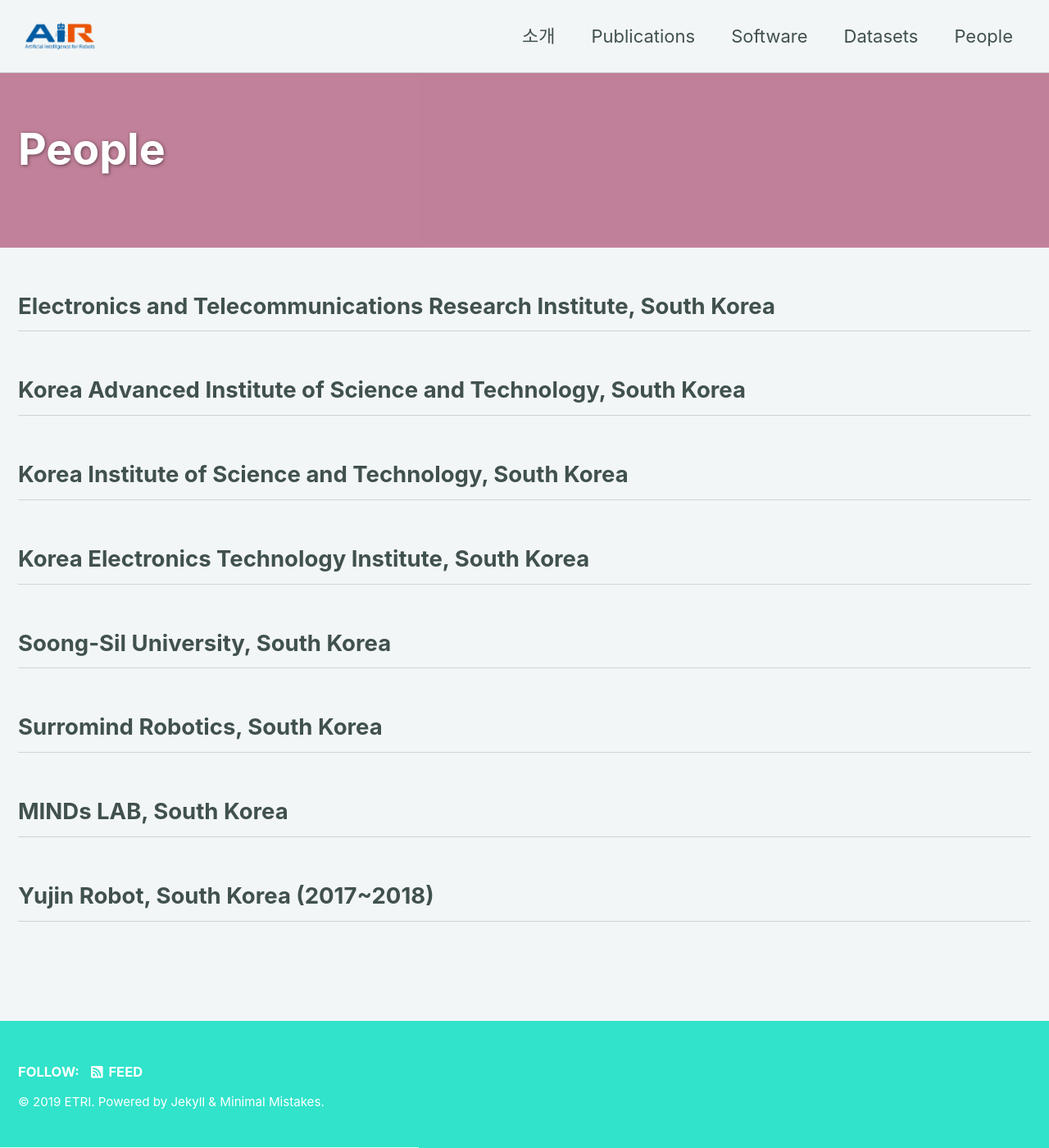
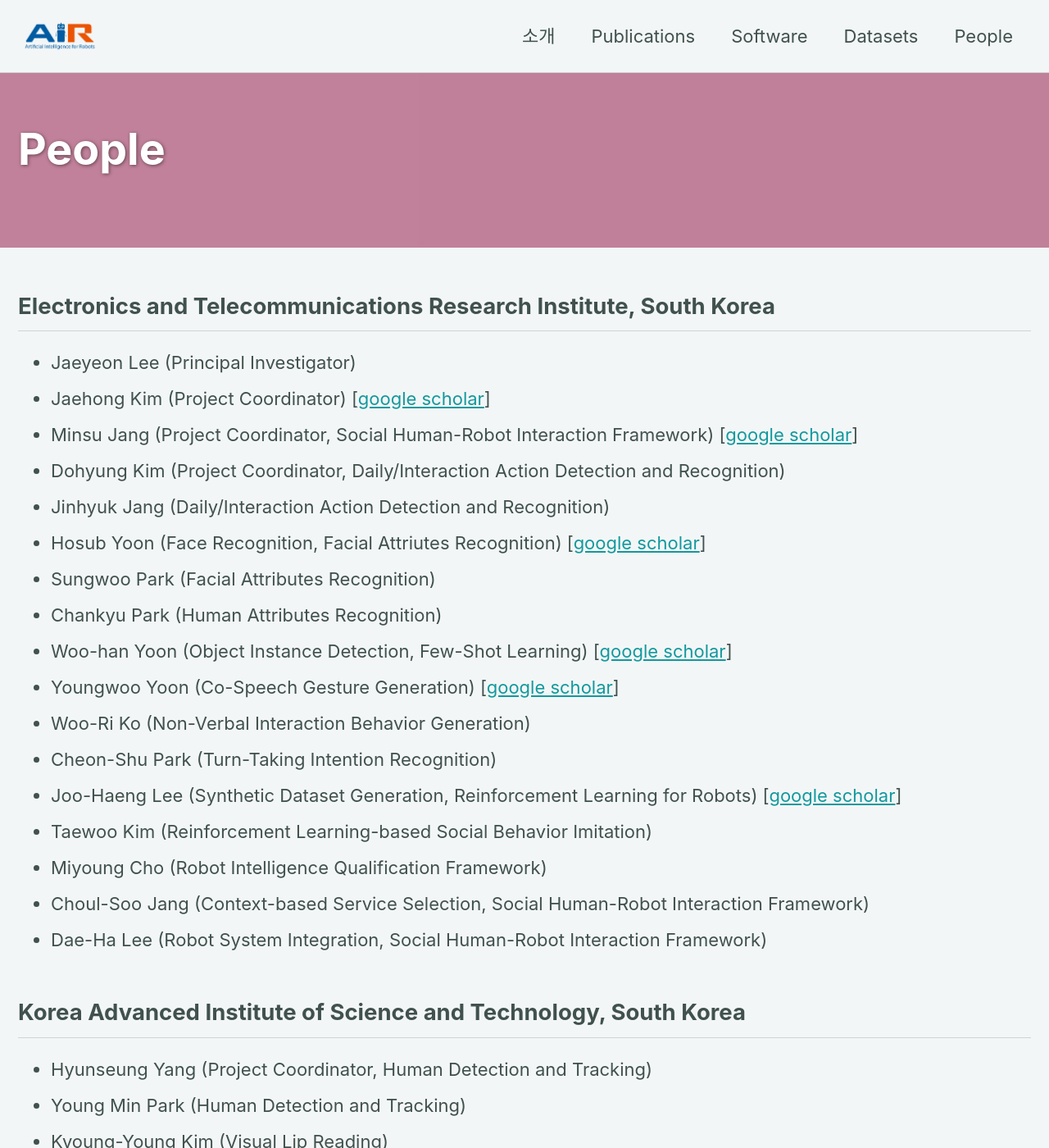
Before and after one commit to ai4robot/ai4robot.github.io, a Jekyll site: the page built from _pages/people.md, in a window 1280 px wide and 1400 px high. Shown: the whole window at 82% size. Built offline with Jekyll 4.4.1, drawn with Linux system fonts in a browser that asks for light colours; cached includes are drawn as plain includes; nearby versions of some CDN libraries; some of the changed text lies outside the part shown.

Commit message:
project members info added

```diff
--- a/_pages/people.md
+++ b/_pages/people.md
@@ -12,17 +12,51 @@ toc: true
 ---
 
 ## Electronics and Telecommunications Research Institute, South Korea
+* Jaeyeon Lee (Principal Investigator)
+* Jaehong Kim (Project Coordinator) [[google scholar](https://scholar.google.co.kr/citations?hl=en&user=PfnxK1kAAAAJ)]
+* Minsu Jang (Project Coordinator, Social Human-Robot Interaction Framework) [[google scholar](https://scholar.google.com/citations?hl=en&user=ggkuHCcAAAAJ)]
+* Dohyung Kim (Project Coordinator, Daily/Interaction Action Detection and Recognition)
+* Jinhyuk Jang (Daily/Interaction Action Detection and Recognition)
+* Hosub Yoon (Face Recognition, Facial Attriutes Recognition) [[google scholar](https://scholar.google.co.kr/citations?user=zrcNPdgAAAAJ&hl=en&oi=sra)]
+* Sungwoo Park (Facial Attributes Recognition)
+* Chankyu Park (Human Attributes Recognition)
+* Woo-han Yoon (Object Instance Detection, Few-Shot Learning) [[google scholar](https://scholar.google.com/citations?user=qvGnAasAAAAJ&hl=en)]
+* Youngwoo Yoon (Co-Speech Gesture Generation) [[google scholar](https://scholar.google.com/citations?hl=en&user=XPL1OiAAAAAJ)]
+* Woo-Ri Ko (Non-Verbal Interaction Behavior Generation)
+* Cheon-Shu Park (Turn-Taking Intention Recognition)
+* Joo-Haeng Lee (Synthetic Dataset Generation, Reinforcement Learning for Robots) [[google scholar](https://scholar.google.co.kr/citations?hl=en&user=f529BfkAAAAJ)]
+* Taewoo Kim (Reinforcement Learning-based Social Behavior Imitation)
+* Miyoung Cho (Robot Intelligence Qualification Framework)
+* Choul-Soo Jang (Context-based Service Selection, Social Human-Robot Interaction Framework)
+* Dae-Ha Lee (Robot System Integration, Social Human-Robot Interaction Framework)
 
 ## Korea Advanced Institute of Science and Technology, South Korea
+* Hyunseung Yang (Project Coordinator, Human Detection and Tracking)
+* Young Min Park (Human Detection and Tracking)
+* Kyoung-Young Kim (Visual Lip Reading)
 
 ## Korea Institute of Science and Technology, South Korea
+* Ig-Jae Kim (Synthetic Dataset Generation) [[google scholar](https://scholar.google.co.kr/citations?user=mkpLT20AAAAJ&hl=en&oi=ao)]
+* Junghyun Cho (Synthetic Dataset Generation)
 
 ## Korea Electronics Technology Institute, South Korea
+* Jong-Bum Park (Project Coordinator, Health Anomaly Detection)
+* Dong-In Shin (Wearable Sensor-based Action Recognition, Health Anomaly Detection)
 
 ## Soong-Sil University, South Korea
+* Youngtaek Park (Project Coordinator, ADL Intention Recognition and Prediction)
+* Hyun-Kyu Park (ADL Intention Recognition and Prediction)
+* Myung-Joong Jeon (ADL Intention Recognition and Prediction)
 
 ## Surromind Robotics, South Korea
+* Ha-Young Jang (Project Coordinator, Affective Video Analysis, Storytelling)
 
 ## MINDs LAB, South Korea
+* Joon-Whan Ahn (Project Coordinator)
+* Sang-Won Seo (Speech Recognition and Synthesis, Dialog Modeling)
+
+## Personal Robots Group, MIT, USA
+* Hae Won Park (Project Coordinator, Human-Robot Interaction Design, Long-term User Study) [[google scholar](https://scholar.google.co.kr/citations?hl=en&user=kJoNMc8AAAAJ)]
+* Cynthia Breazeal (Project Coordinator, Human-Robot Interaction Design, Long-term User Study)
 
 ## Yujin Robot, South Korea (2017~2018)
```
